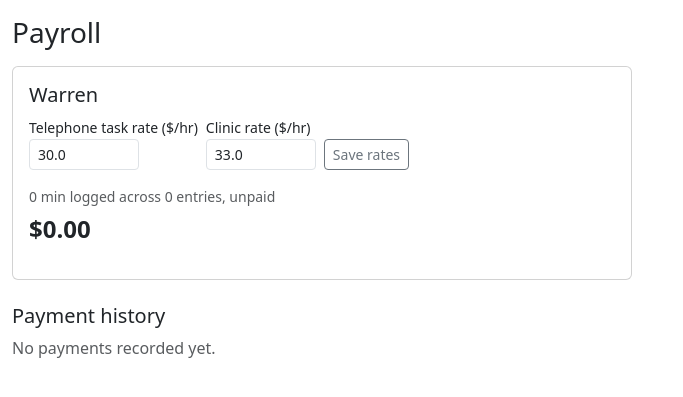
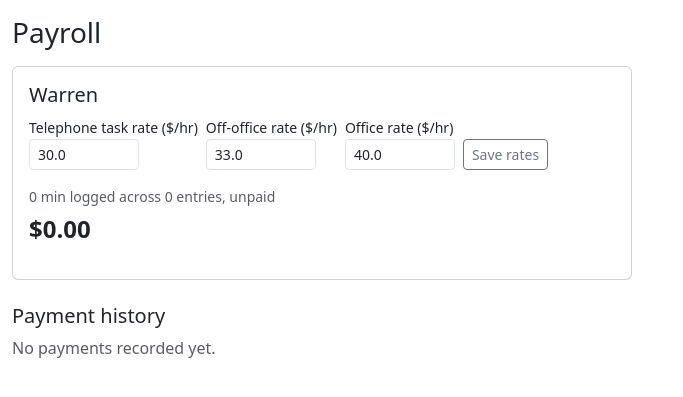
Before and after one commit to jcypowh/callback-manager, a Flask app: page /admin/payroll in a window 1280 px wide. Shown: the part 80-477 px from the top of the page, without its empty margins (0-683 px from the left). Run offline with Flask 3, Linux system fonts and the light colour scheme; the visitor is signed in with stand-in values (Sample User, id 1); data comes from the database, SQL or seed files in the repository; data that the repository does not hold is empty.

Commit message:
Add Office hours rate for standalone time logging (Warren, $40/hr)
Warren's existing "Clinic time" bucket ($33/hr) is relabelled to
"Off-office support hours" to match how it's actually used, and a new
"Office hours" bucket is added at $40/hr for time spent with Dr Tu
in-office. Both are additional to the existing per-task Callback Manager
hours. Rate fields are editable per-user under Payroll and Users, same
pattern as the existing rates.

```diff
--- a/app.py
+++ b/app.py
@@ -162,6 +162,7 @@ CREATE TABLE IF NOT EXISTS users (
     token_rate REAL,
     hourly_rate REAL,
     clinic_hourly_rate REAL,
+    office_hourly_rate REAL,
     phone_number TEXT,
     is_doctor INTEGER NOT NULL DEFAULT 0,
     active INTEGER NOT NULL DEFAULT 1
@@ -316,6 +317,8 @@ def _migrate(db):
         db.execute('ALTER TABLE users ADD COLUMN hourly_rate REAL')
     if 'clinic_hourly_rate' not in existing_user_cols:
         db.execute('ALTER TABLE users ADD COLUMN clinic_hourly_rate REAL')
+    if 'office_hourly_rate' not in existing_user_cols:
+        db.execute('ALTER TABLE users ADD COLUMN office_hourly_rate REAL')
     if 'phone_number' not in existing_user_cols:
         db.execute('ALTER TABLE users ADD COLUMN phone_number TEXT')
 
@@ -368,6 +371,7 @@ def _migrate(db):
     # if he doesn't have one yet (old per-task fields are no longer used).
     db.execute("UPDATE users SET hourly_rate = 30.0 WHERE display_name = 'Warren' AND hourly_rate IS NULL")
     db.execute("UPDATE users SET clinic_hourly_rate = 33.0 WHERE display_name = 'Warren' AND clinic_hourly_rate IS NULL")
+    db.execute("UPDATE users SET office_hourly_rate = 40.0 WHERE display_name = 'Warren' AND office_hourly_rate IS NULL")
     # Sally and Dr Tu should have the same interface - both full admins.
     db.execute("UPDATE users SET role = 'admin' WHERE display_name = 'Sally' AND role = 'actioneer'")
     # 'Forward to Dr Tu' needs to know which admin is actually the doctor.
@@ -385,15 +389,15 @@ def init_db():
     existing = db.execute('SELECT COUNT(*) AS n FROM users').fetchone()['n']
     if existing == 0:
         seed = [
-            ('Dr Jeffrey Tu', 'admin', None, None, 1),
-            ('Sally', 'admin', None, None, 0),
-            ('Warren', 'delegate', 30.0, 33.0, 0),
+            ('Dr Jeffrey Tu', 'admin', None, None, None, 1),
+            ('Sally', 'admin', None, None, None, 0),
+            ('Warren', 'delegate', 30.0, 33.0, 40.0, 0),
         ]
-        for display_name, role, hourly_rate, clinic_hourly_rate, is_doctor in seed:
+        for display_name, role, hourly_rate, clinic_hourly_rate, office_hourly_rate, is_doctor in seed:
             db.execute(
-                'INSERT INTO users (display_name, role, hourly_rate, clinic_hourly_rate, is_doctor) '
-                'VALUES (?, ?, ?, ?, ?)',
-                (display_name, role, hourly_rate, clinic_hourly_rate, is_doctor),
+                'INSERT INTO users (display_name, role, hourly_rate, clinic_hourly_rate, office_hourly_rate, is_doctor) '
+                'VALUES (?, ?, ?, ?, ?, ?)',
+                (display_name, role, hourly_rate, clinic_hourly_rate, office_hourly_rate, is_doctor),
             )
         db.commit()
     db.close()
@@ -1511,7 +1515,7 @@ def archive():
 @app.route('/log-time', methods=['GET', 'POST'])
 def log_time_page():
     user = current_user()
-    if not user['hourly_rate'] and not user['clinic_hourly_rate']:
+    if not user['hourly_rate'] and not user['clinic_hourly_rate'] and not user['office_hourly_rate']:
         flash("You're not set up for hourly pay, so there's nothing to log here.", 'warning')
         return redirect(url_for('queue'))
     db = get_db()
@@ -1535,7 +1539,11 @@ def log_time_page():
         elif kind == 'clinic' and user['clinic_hourly_rate']:
             _log_standalone_time(db, user, minutes, user['clinic_hourly_rate'], 'clinic_time', now)
             db.commit()
-            flash(f'Logged {minutes:g} min of clinic time.', 'success')
+            flash(f'Logged {minutes:g} min of off-office support hours.', 'success')
+        elif kind == 'office' and user['office_hourly_rate']:
+            _log_standalone_time(db, user, minutes, user['office_hourly_rate'], 'office_time', now)
+            db.commit()
+            flash(f'Logged {minutes:g} min of office hours.', 'success')
         else:
             flash('Could not log that.', 'danger')
         return redirect(url_for('log_time_page'))
@@ -1623,11 +1631,13 @@ def payroll():
             user_id = request.form.get('user_id')
             hourly_rate = request.form.get('hourly_rate', '').strip()
             clinic_hourly_rate = request.form.get('clinic_hourly_rate', '').strip()
+            office_hourly_rate = request.form.get('office_hourly_rate', '').strip()
             hourly_rate_val = float(hourly_rate) if hourly_rate else None
             clinic_hourly_rate_val = float(clinic_hourly_rate) if clinic_hourly_rate else None
+            office_hourly_rate_val = float(office_hourly_rate) if office_hourly_rate else None
             db.execute(
-                'UPDATE users SET hourly_rate = ?, clinic_hourly_rate = ? WHERE id = ?',
-                (hourly_rate_val, clinic_hourly_rate_val, user_id),
+                'UPDATE users SET hourly_rate = ?, clinic_hourly_rate = ?, office_hourly_rate = ? WHERE id = ?',
+                (hourly_rate_val, clinic_hourly_rate_val, office_hourly_rate_val, user_id),
             )
             db.commit()
             flash('Rates updated.', 'success')
@@ -1635,7 +1645,8 @@ def payroll():
         return redirect(url_for('payroll'))
 
     payees = db.execute(
-        "SELECT * FROM users WHERE (hourly_rate IS NOT NULL OR clinic_hourly_rate IS NOT NULL) AND active = 1"
+        "SELECT * FROM users WHERE (hourly_rate IS NOT NULL OR clinic_hourly_rate IS NOT NULL "
+        "OR office_hourly_rate IS NOT NULL) AND active = 1"
     ).fetchall()
     totals = []
     for u in payees:
@@ -1675,14 +1686,16 @@ def admin_users():
             rate_val = float(rate) if rate else None
             clinic_rate = request.form.get('clinic_hourly_rate', '').strip()
             clinic_rate_val = float(clinic_rate) if clinic_rate else None
+            office_rate = request.form.get('office_hourly_rate', '').strip()
+            office_rate_val = float(office_rate) if office_rate else None
             phone = request.form.get('phone_number', '').strip()
             if not display_name:
                 flash('Display name is required.', 'danger')
             else:
                 db.execute(
-                    'INSERT INTO users (display_name, role, hourly_rate, clinic_hourly_rate, phone_number) '
-                    'VALUES (?, ?, ?, ?, ?)',
-                    (display_name, role, rate_val, clinic_rate_val, phone or None),
+                    'INSERT INTO users (display_name, role, hourly_rate, clinic_hourly_rate, '
+                    'office_hourly_rate, phone_number) VALUES (?, ?, ?, ?, ?, ?)',
+                    (display_name, role, rate_val, clinic_rate_val, office_rate_val, phone or None),
                 )
                 db.commit()
                 flash(f'Added {display_name}.', 'success')
@@ -1693,15 +1706,17 @@ def admin_users():
             rate_val = float(rate) if rate else None
             clinic_rate = request.form.get('clinic_hourly_rate', '').strip()
             clinic_rate_val = float(clinic_rate) if clinic_rate else None
+            office_rate = request.form.get('office_hourly_rate', '').strip()
+            office_rate_val = float(office_rate) if office_rate else None
             phone = request.form.get('phone_number', '').strip()
             active = 1 if request.form.get('active') == 'on' else 0
             is_doctor = 1 if request.form.get('is_doctor') == 'on' else 0
             if is_doctor:
                 db.execute('UPDATE users SET is_doctor = 0 WHERE id != ?', (user_id,))
             db.execute(
-                'UPDATE users SET role = ?, hourly_rate = ?, clinic_hourly_rate = ?, phone_number = ?, '
-                'active = ?, is_doctor = ? WHERE id = ?',
-                (role, rate_val, clinic_rate_val, phone or None, active, is_doctor, user_id),
+                'UPDATE users SET role = ?, hourly_rate = ?, clinic_hourly_rate = ?, office_hourly_rate = ?, '
+                'phone_number = ?, active = ?, is_doctor = ? WHERE id = ?',
+                (role, rate_val, clinic_rate_val, office_rate_val, phone or None, active, is_doctor, user_id),
             )
             db.commit()
             flash('User updated.', 'success')
--- a/templates/base.html
+++ b/templates/base.html
@@ -24,7 +24,7 @@
         <li class="nav-item"><a class="nav-link" href="{{ url_for('archive') }}">Archive</a></li>
         <li class="nav-item"><a class="nav-link" href="{{ url_for('messages_page') }}">Messages</a></li>
         <li class="nav-item"><a class="nav-link" href="{{ url_for('compose_email') }}">Compose Email</a></li>
-        {% if current_user.hourly_rate or current_user.clinic_hourly_rate %}
+        {% if current_user.hourly_rate or current_user.clinic_hourly_rate or current_user.office_hourly_rate %}
         <li class="nav-item"><a class="nav-link" href="{{ url_for('log_time_page') }}">Log Time</a></li>
         {% endif %}
         {% if current_user.role in ('admin', 'actioneer') %}
--- a/templates/payroll.html
+++ b/templates/payroll.html
@@ -19,9 +19,14 @@
                    style="width:110px;" value="{{ row.user.hourly_rate if row.user.hourly_rate is not none else '' }}">
           </div>
           <div class="col-auto">
-            <label class="form-label small mb-0">Clinic rate ($/hr)</label>
+            <label class="form-label small mb-0">Off-office rate ($/hr)</label>
             <input type="number" step="0.01" min="0" name="clinic_hourly_rate" class="form-control form-control-sm"
                    style="width:110px;" value="{{ row.user.clinic_hourly_rate if row.user.clinic_hourly_rate is not none else '' }}">
+          </div>
+          <div class="col-auto">
+            <label class="form-label small mb-0">Office rate ($/hr)</label>
+            <input type="number" step="0.01" min="0" name="office_hourly_rate" class="form-control form-control-sm"
+                   style="width:110px;" value="{{ row.user.office_hourly_rate if row.user.office_hourly_rate is not none else '' }}">
           </div>
           <div class="col-auto">
             <button class="btn btn-sm btn-outline-secondary">Save rates</button>
@@ -50,7 +55,8 @@
               <tr>
                 <td class="text-nowrap small text-muted">{{ e.created_at[:16].replace('T', ' ') }}</td>
                 <td class="small">
-                  {% if e.reason == 'clinic_time' %}Clinic time
+                  {% if e.reason == 'clinic_time' %}Off-office support hours
+                  {% elif e.reason == 'office_time' %}Office hours
                   {% elif e.reason == 'phone_time' %}Phone time
                   {% elif e.task_id %}Task work
                   {% else %}{{ e.reason }}{% endif %}
```
Also changed, not shown: templates/admin_users.html (+7 -2 lines), templates/log_time.html (+14 -2 lines).
